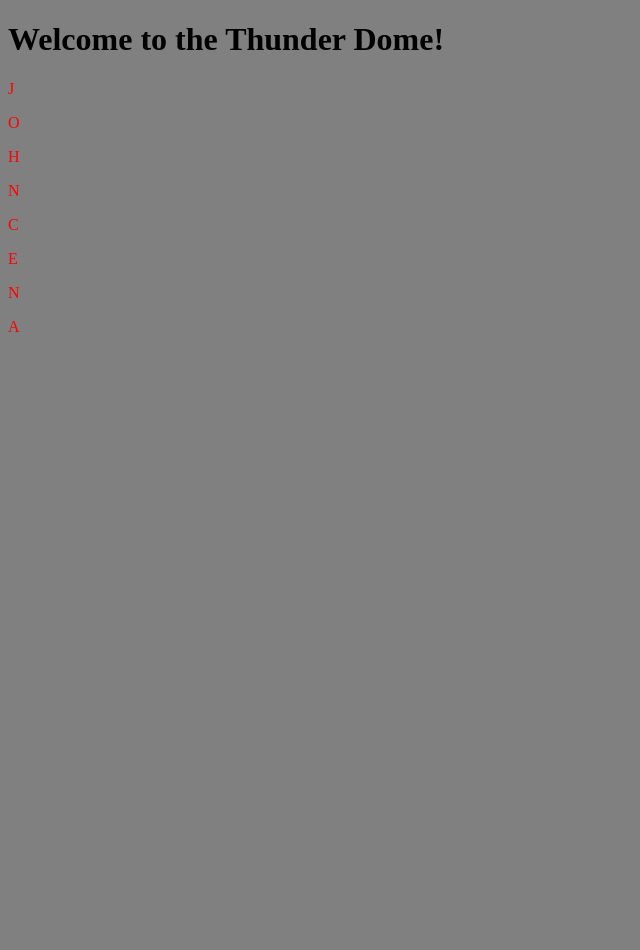
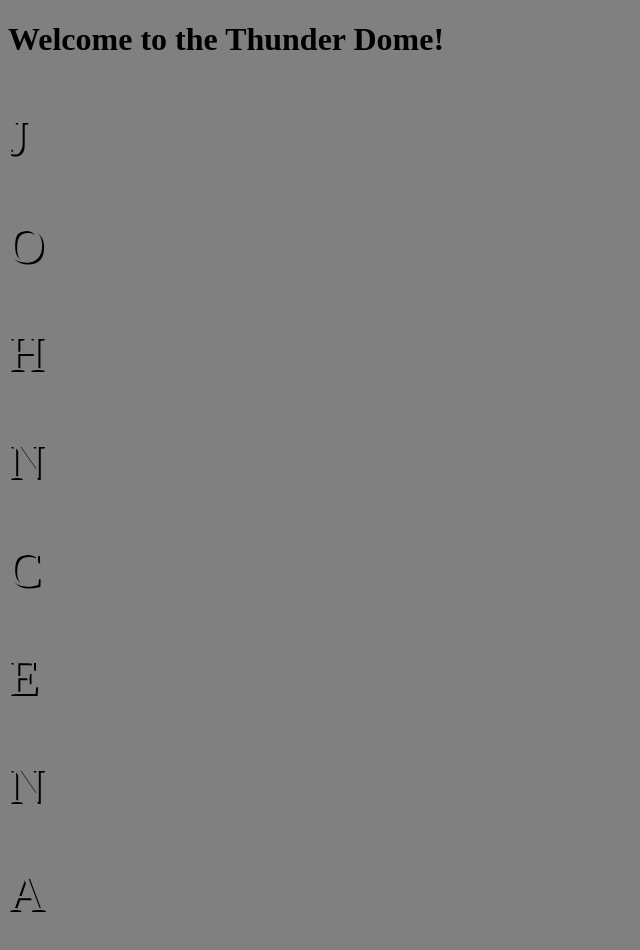
Before and after one commit to NoaDel/developing, a plain HTML site: page index.html in a window 1280 px wide. Shown: the whole page, without its empty margins (0-640 px from the left). Before the commit the page ends 800 px from the top, so only its background shows below. Drawn offline with Linux system fonts and the light colour scheme.

Commit message:
version 0.0.1

```diff
--- a/stylish.css
+++ b/stylish.css
@@ -2,5 +2,7 @@ body {
   background-color: gray;
 }
 p {
-  color: red;
+  color: gray;
+  text-shadow: 2px 2px black;
+  font-size: 50px;
 }
```
